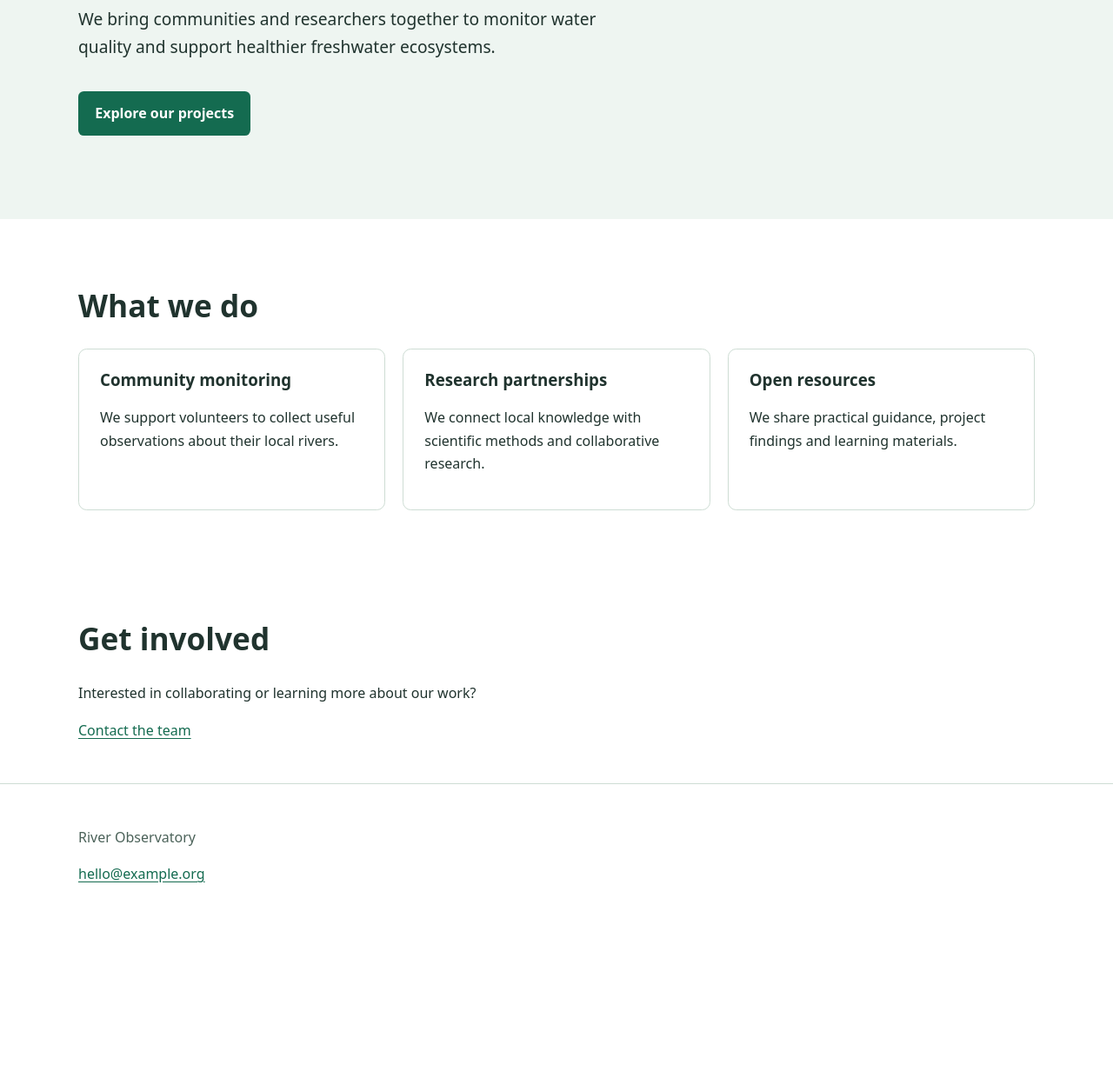
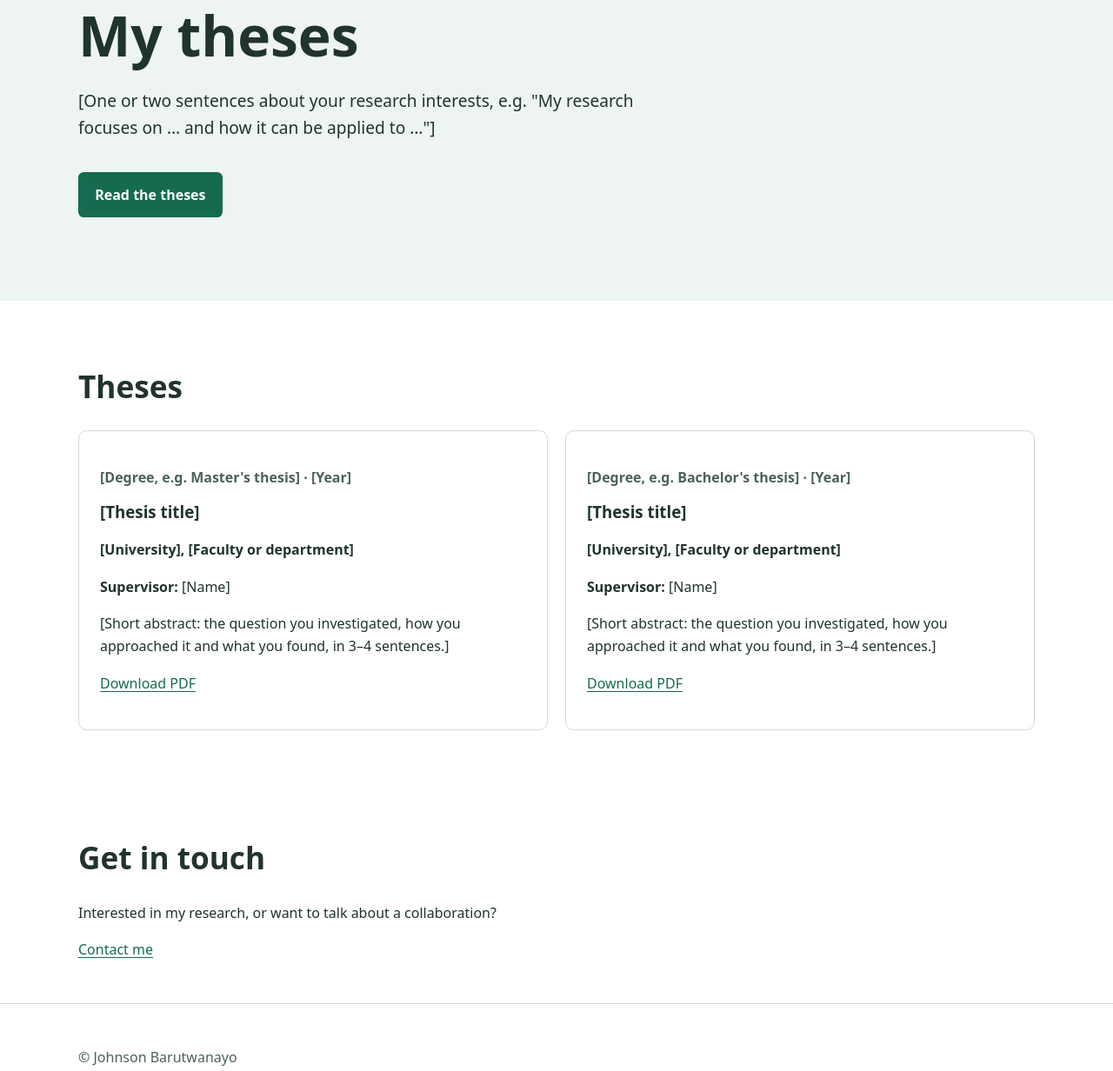
Before and after one commit to JohnsonBarutwanayo/JohnsonBarutwanayo.github.io, a plain HTML site: page index.html in a window 1280 px wide. Shown: the part 227-1459 px from the top of the page at 87% size. Before the commit the page ends 1294 px from the top, so only its background shows below. Drawn offline with Linux system fonts and the light colour scheme.

Commit message:
Update index.html

```diff
--- a/index.html
+++ b/index.html
@@ -3,28 +3,20 @@
 <head>
   <meta charset="utf-8">
   <meta name="viewport" content="width=device-width, initial-scale=1">
-
-  <title>Johnson Barutwanayo</title>
-
-  <meta
-    name="description"
-    content="Johnson Barutwanayo"
-  >
-
+  <title>Theses – Johnson Barutwanayo</title>
+  <meta name="description" content="Theses and research by Johnson Barutwanayo">
   <link rel="stylesheet" href="./assets/css/style.css">
 </head>
-
 <body>
   <a class="skip-link" href="#main">Skip to content</a>
 
   <header class="site-header">
     <div class="container header-inner">
-      <a class="site-name" href="./">River Observatory</a>
+      <a class="site-name" href="./">Johnson Barutwanayo</a>
 
       <nav aria-label="Main navigation">
-        <a href="./" aria-current="page">Home</a>
+        <a href="./" aria-current="page">Theses</a>
         <a href="./about.html">About</a>
-        <a href="./projects.html">Projects</a>
         <a href="./contact.html">Contact</a>
       </nav>
     </div>
@@ -33,61 +25,63 @@
   <main id="main">
     <section class="hero">
       <div class="container">
-        <p class="eyebrow">Johnson Barutwanayo</h1>
+        <p class="eyebrow">Johnson Barutwanayo</p>
+        <h1>My theses</h1>
 
         <p class="intro">
-          We bring communities and researchers together to monitor
-          water quality and support healthier freshwater ecosystems.
+          [One or two sentences about your research interests,
+          e.g. "My research focuses on … and how it can be applied to …"]
         </p>
 
-        <a class="button" href="./projects.html">
-          Explore our projects
+        <a class="button" href="#theses">
+          Read the theses
         </a>
       </div>
     </section>
 
-    <section class="section container" aria-labelledby="work-title">
-      <h2 id="work-title">What we do</h2>
+    <section class="section container" id="theses" aria-labelledby="theses-title">
+      <h2 id="theses-title">Theses</h2>
 
       <div class="grid">
+        <!-- Copy one <article> block per thesis -->
         <article class="card">
-          <h3>Community monitoring</h3>
+          <p class="eyebrow">[Degree, e.g. Master's thesis] · [Year]</p>
+          <h3>[Thesis title]</h3>
+          <p><strong>[University], [Faculty or department]</strong></p>
+          <p><strong>Supervisor:</strong> [Name]</p>
           <p>
-            We support volunteers to collect useful observations
-            about their local rivers.
+            [Short abstract: the question you investigated, how you
+            approached it and what you found, in 3–4 sentences.]
           </p>
+          <p><a href="./files/thesis-masters.pdf">Download PDF</a></p>
         </article>
 
         <article class="card">
-          <h3>Research partnerships</h3>
+          <p class="eyebrow">[Degree, e.g. Bachelor's thesis] · [Year]</p>
+          <h3>[Thesis title]</h3>
+          <p><strong>[University], [Faculty or department]</strong></p>
+          <p><strong>Supervisor:</strong> [Name]</p>
           <p>
-            We connect local knowledge with scientific methods
-            and collaborative research.
+            [Short abstract: the question you investigated, how you
+            approached it and what you found, in 3–4 sentences.]
           </p>
-        </article>
-
-        <article class="card">
-          <h3>Open resources</h3>
-          <p>
-            We share practical guidance, project findings
-            and learning materials.
-          </p>
+          <p><a href="./files/thesis-bachelors.pdf">Download PDF</a></p>
         </article>
       </div>
     </section>
 
-    <section class="section container" aria-labelledby="join-title">
-      <h2 id="join-title">Get involved</h2>
+    <section class="section container" aria-labelledby="contact-title">
+      <h2 id="contact-title">Get in touch</h2>
       <p>
-        Interested in collaborating or learning more about our work?
+        Interested in my research, or want to talk about a collaboration?
       </p>
-      <a href="./contact.html">Contact the team</a>
+      <a href="./contact.html">Contact me</a>
     </section>
   </main>
 
   <footer class="site-footer">
     <div class="container">
-      <p>River Observatory</p>
+      <p>© Johnson Barutwanayo</p>
       <p>
         <a href="mailto:hello@example.org">hello@example.org</a>
       </p>
```
